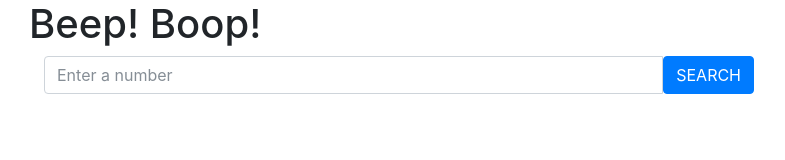
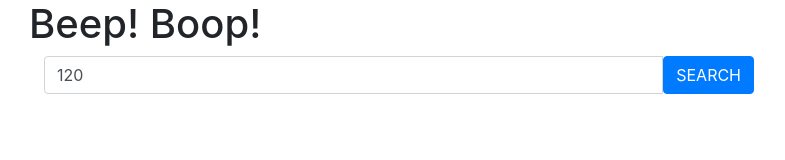
Before and after one commit to ryanardo/beep-boop, a plain HTML site: page index.html in a window 1280 px wide. Shown: the whole page, without its empty margins (56-841 px from the left). Drawn offline with nearby package versions, Linux system fonts and the light colour scheme.

```diff
--- a/index.html
+++ b/index.html
@@ -15,7 +15,7 @@
         <div class="row" id="row1">
           <div class="col-lg-8 form-group">
             <div class="input-group">
-              <input id="input1" type="number" class="form-control" placeholder="Enter a number" aria-describedby="basic-addon2" value=>
+              <input id="input1" type="number" class="form-control" placeholder="Enter a number" aria-describedby="basic-addon2" value=120>
               <span id="basic-addon2">
                 <button type="submit" name="button" class="btn btn-primary">SEARCH</button>
               </span>
```
